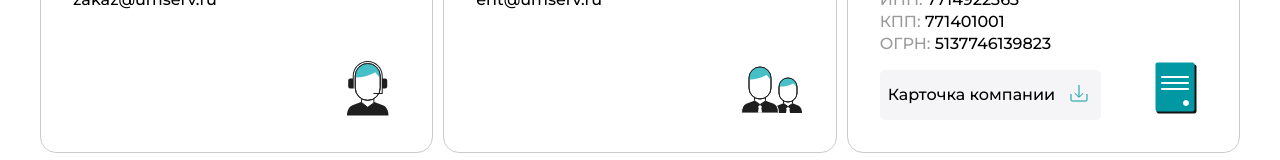
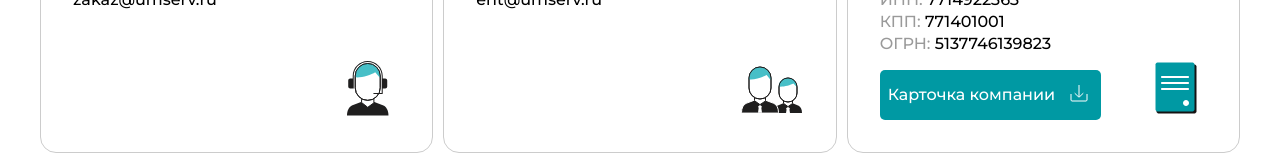
Before and after one commit to andreevpix/umservice-front, a Nuxt app: page / in a window 1280 px wide. In both pictures the pointer is over the link "Карточка компании". Shown: the part 376-536 px from the top of the page. Built offline with nearby package versions, Linux system fonts and the light colour scheme; no server answers.

Commit message:
added animations

```diff
--- a/components/contacts/cards.vue
+++ b/components/contacts/cards.vue
@@ -129,7 +129,7 @@ const dataCards = ref<TContactsCard[]>([
 ])
 </script>
 
-<style lang="scss" scoped>
+<style lang="scss">
 .cards_container {
   padding-block-end: 8px;
 }
@@ -195,10 +195,28 @@ const dataCards = ref<TContactsCard[]>([
 
     background: #F5F5F7;
     border-radius: 5px;
+
+    transition: .2s ease-in-out;
+
+    &:hover {
+      background: $green;
+
+      color: white;
+
+      & svg path {
+        stroke: white;
+      }
+    }
   }
 
   &__item_download_icon {
     margin-inline-start: 12px;
+
+    & svg path {
+      stroke: $green;
+
+      transition: .2s ease-in-out;
+    }
   }
 
   &__item_data_contact {
--- a/components/contacts/route.vue
+++ b/components/contacts/route.vue
@@ -209,6 +209,14 @@
 
     color: $green;
     text-decoration: none;
+
+    transition: .2s ease-in-out;
+
+    &:hover {
+      color: white;
+
+      background: $green;
+    }
   }
 }
 .route_map {
```
